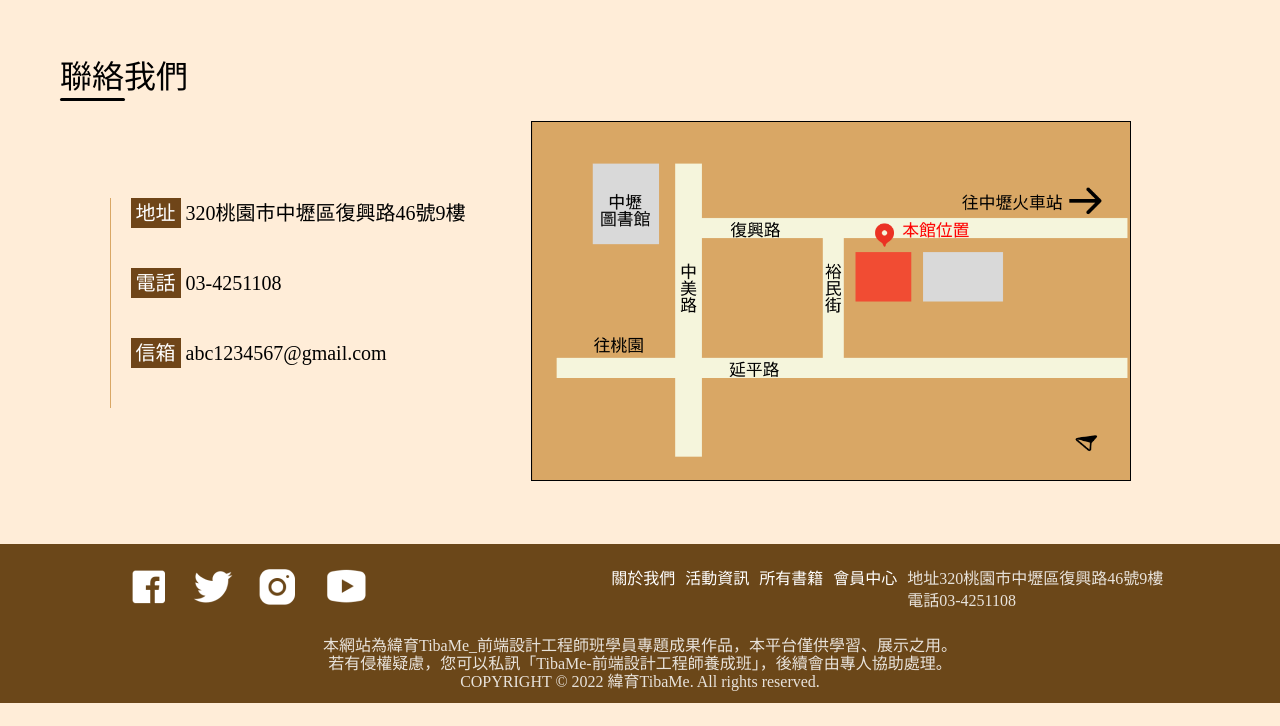
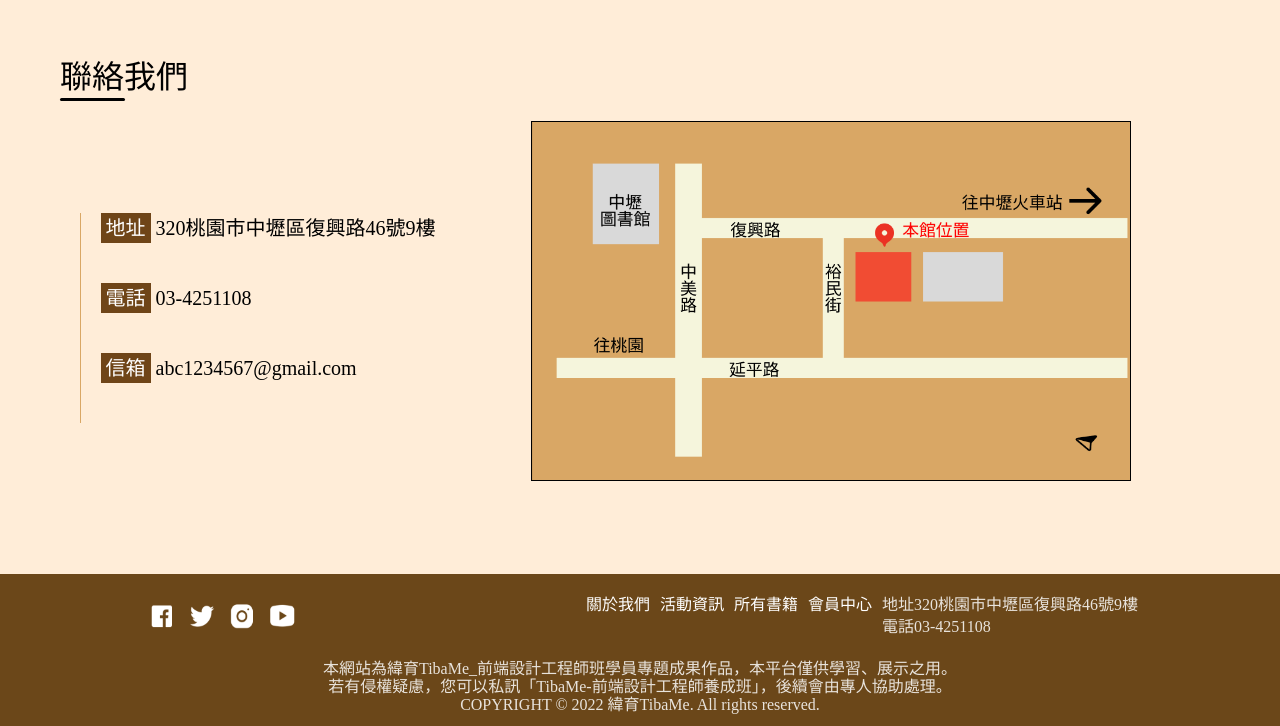
Before and after one commit to KangChinHao/project-index, a plain HTML site: page index.html in a window 1280 px wide. Shown: the part 5335-6061 px from the top of the page. Before the commit the page ends 6038 px from the top, so only its background shows below. Drawn offline with Linux system fonts and the light colour scheme.

Commit message:
修正小錯誤

```diff
--- a/css/indexRWD.css
+++ b/css/indexRWD.css
@@ -762,9 +762,9 @@ input::placeholder {
     padding: 5px;
 }
 .map{
-    width: 400px;
+    width:300px;
     margin: 0 auto;
-    padding-top: 30px;
+    padding: 30px;
 }
 .map a img{
     width: 100%;
@@ -777,13 +777,27 @@ footer{
     margin-top: 60px;
 }
 .footer_info{
-    display: flex;
-    justify-content: space-around;
-    align-items: center;
+    text-align: center;
     line-height: 22px;
     font-family: 'Noto Sans TC Light';
     color: #ffffffd8;
     padding: 10px 0;
+}
+.social_media{
+    display: flex;
+    justify-content: center;
+}
+.social_media a{
+    display: block;
+    width: 40px;
+    height: 30px;
+}
+.social_media a img{
+    width: 100%;
+    height: 100%;
+}
+.social_media_flex{
+    display: flex;
 }
 .footer_menu a {
     padding-right: 10px;
@@ -952,6 +966,19 @@ footer{
     .social_media{
         display: flex;
     }
+    .social_media_flex{
+        display: flex;
+    }
+    .footer_info{
+        display: flex;
+        justify-content: space-around;
+        align-items: center;
+        text-align: left;
+        line-height: 22px;
+        font-family: 'Noto Sans TC Light';
+        color: #ffffffd8;
+        padding: 10px 0;
+    }
 }
 
 @media screen and (min-width:1024px) {
```
Also changed, not shown: index.html (+0 -1 lines).
